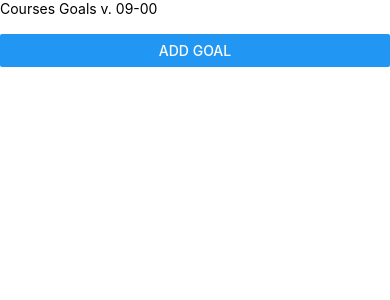
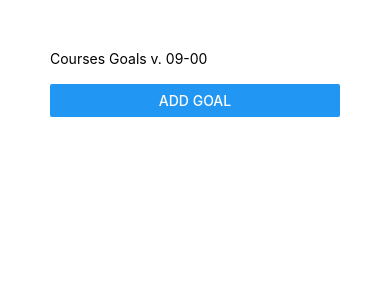
Before and after one commit to a13dd12345/rn-guide-02-CoursesGoals09-00, a React Native app: screen / in a window 390 px wide. Shown: the top 300 px of the page. Built offline with nearby package versions, Linux system fonts and the light colour scheme.

Commit message:
add styles App.js screen

```diff
--- a/App.js
+++ b/App.js
@@ -4,14 +4,16 @@ import { Text, View, TextInput, Button } from 'react-native';
 
 
 import { globalStyles } from './styles'
+import appStyles from './appStyles'
 
 const styles = {
   ...globalStyles,
+  ...appStyles,
 }
 
 export default function App() {
   return (
-    <View style={styles.empty}>
+    <View style={styles.screen}>
       <Text>Courses Goals v. 09-00</Text>
       <TextInput />
       <Button title="add goal"/>
--- /dev/null
+++ b/appStyles.js
@@ -0,0 +1,7 @@
+import { StyleSheet } from 'react-native';
+
+export default StyleSheet.create({
+    screen: {
+        padding: 50,
+    },
+});
```
